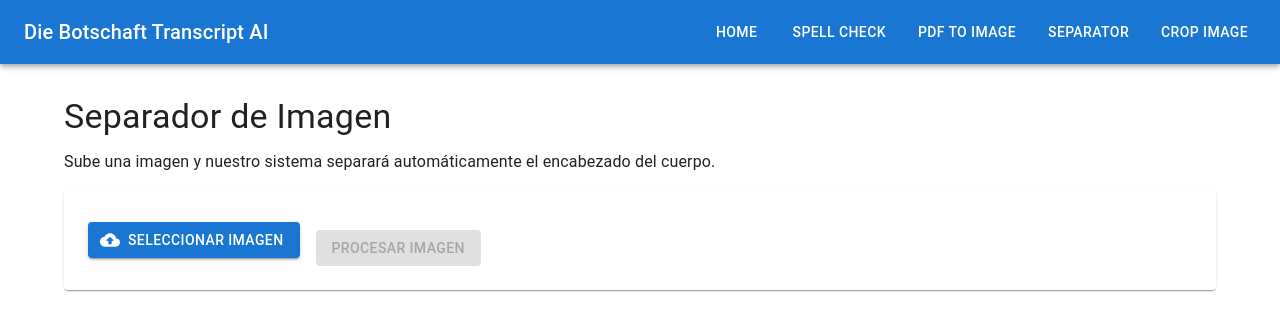
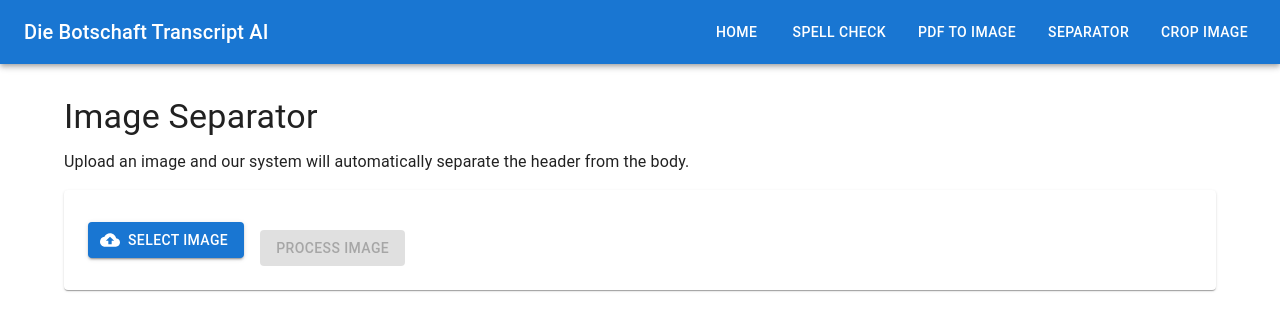
Before and after one commit to ezselltranscript-SG/Die-Botschaft-Transcript-AI-App, a React (Create React App) app: page /crop in a window 1280 px wide. Shown: the top 330 px of the page. Built offline with nearby package versions, Linux system fonts and the light colour scheme.

Commit message:
Update CropImage.tsx

```diff
--- a/src/pages/CropImage.tsx
+++ b/src/pages/CropImage.tsx
@@ -23,7 +23,7 @@ const CropImage: React.FC = () => {
       if (selectedFile.type.startsWith('image/')) {
         setFile(selectedFile);
       } else {
-        setError('Por favor, selecciona un archivo de imagen');
+        setError('Please select an image file');
         setFile(null);
       }
     }
@@ -48,11 +48,11 @@ const CropImage: React.FC = () => {
         responseType: 'blob',
       });
 
-      // Crear URL para descargar el archivo
+      // Create URL to download the file
       const url = window.URL.createObjectURL(new Blob([response.data]));
       setDownloadUrl(url);
     } catch (err) {
-      setError('Error al procesar la imagen. Por favor, intente nuevamente.');
+      setError('Error processing the image. Please try again.');
       console.error(err);
     } finally {
       setLoading(false);
@@ -62,10 +62,10 @@ const CropImage: React.FC = () => {
   return (
     <Box sx={{ maxWidth: 1200, mx: 'auto', mt: 4 }}>
       <Typography variant="h4" component="h1" gutterBottom>
-        Separador de Imagen
+        Image Separator
       </Typography>
       <Typography variant="body1" paragraph>
-        Sube una imagen y nuestro sistema separará automáticamente el encabezado del cuerpo.
+        Upload an image and our system will automatically separate the header from the body.
       </Typography>
 
       <Paper sx={{ p: 3, mt: 2 }}>
@@ -84,12 +84,12 @@ const CropImage: React.FC = () => {
               startIcon={<CloudUploadIcon />}
               disabled={loading}
             >
-              Seleccionar Imagen
+              Select Image
             </Button>
           </label>
           {file && (
             <Typography variant="body2" sx={{ mt: 1 }}>
-              Archivo seleccionado: {file.name}
+              Selected file: {file.name}
             </Typography>
           )}
           <Button
@@ -99,7 +99,7 @@ const CropImage: React.FC = () => {
             disabled={loading || !file}
             sx={{ mt: 2, ml: 2 }}
           >
-            {loading ? <CircularProgress size={24} /> : 'Procesar Imagen'}
+            {loading ? <CircularProgress size={24} /> : 'Process Image'}
           </Button>
         </form>
 
@@ -112,15 +112,15 @@ const CropImage: React.FC = () => {
         {downloadUrl && (
           <Box sx={{ mt: 3 }}>
             <Alert severity="success" sx={{ mb: 2 }}>
-              Imagen procesada exitosamente
+              Image processed successfully
             </Alert>
             <Button
               variant="contained"
               color="primary"
               href={downloadUrl}
-              download={`${file?.name.replace(/\.[^/.]+$/, '')}_separada.zip`}
+              download={`${file?.name.replace(/\.[^/.]+$/, '')}_separated.zip`}
             >
-              Descargar Imágenes Separadas
+              Download Separated Images
             </Button>
           </Box>
         )}
```
